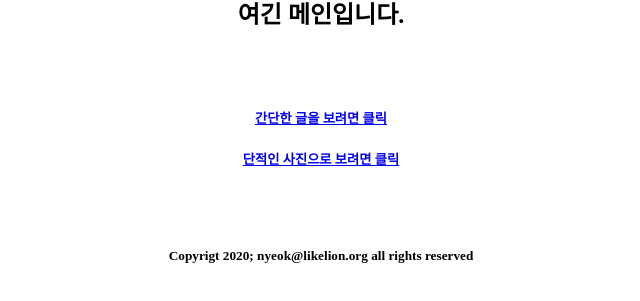
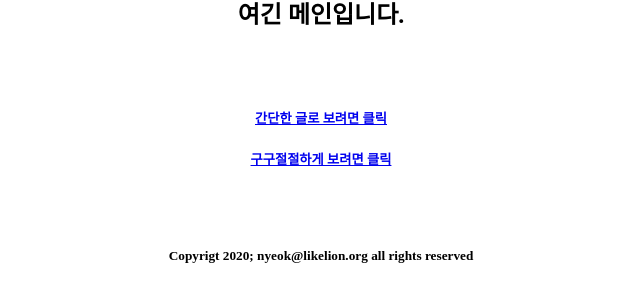
Before and after one commit to 8th-caulion/dongnyeokshin, a Django app: page / in a window 1280 px wide. Shown: the part 150-451 px from the top of the page, without its empty margins (319-959 px from the left). Run offline with Django 3.2, Linux system fonts and the light colour scheme.

Commit message:
line amendment

```diff
--- a/myapp/templates/main.html
+++ b/myapp/templates/main.html
@@ -5,7 +5,7 @@
     <br></br>
     <h2>여긴 메인입니다.</h2>
     <br></br>
-    <h5><a href="{% url 'profile' %}">간단한 글을 보려면 클릭</a></h5>
-    <h5><a href="{% url 'photofolio' %}">단적인 사진으로 보려면 클릭</a></h5>
+    <h5><a href="{% url 'profile' %}">간단한 글로 보려면 클릭</a></h5>
+    <h5><a href="{% url 'photofolio' %}">구구절절하게 보려면 클릭</a></h5>
     {% endblock %}
 </body>
```
